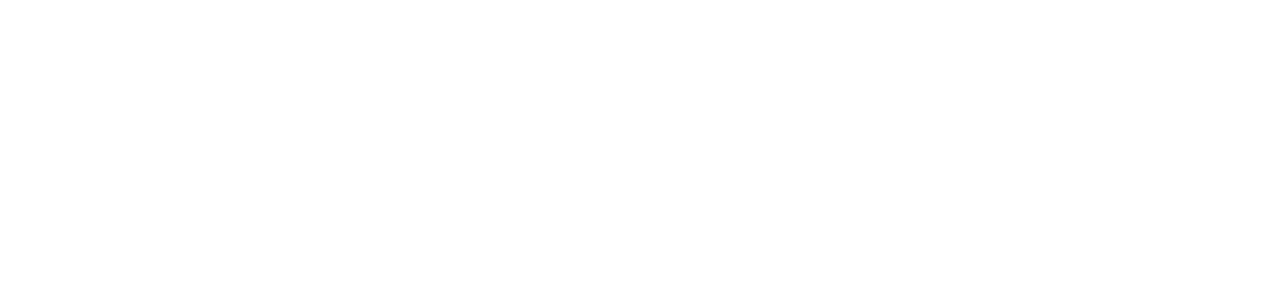
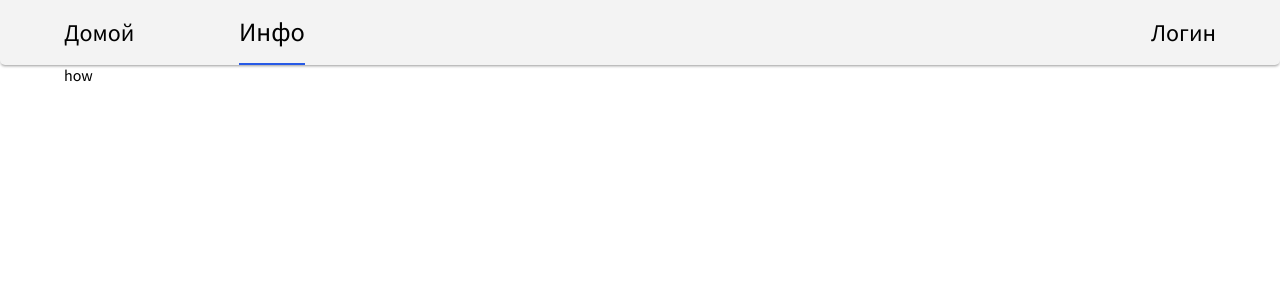
Before and after one commit to TheFloGus/testJazzTeam, a React (Create React App) app: page /info in a window 1280 px wide. Shown: the top 300 px of the page. Built offline with nearby package versions, Linux system fonts and the light colour scheme.

Commit message:
feat: add navbar and links

```diff
--- a/package.json
+++ b/package.json
@@ -9,6 +9,8 @@
     "@testing-library/user-event": "^13.5.0",
     "react": "^17.0.2",
     "react-dom": "^17.0.2",
+    "react-redux": "^7.2.6",
+    "react-router-dom": "^6.2.1",
     "react-scripts": "5.0.0",
     "web-vitals": "^2.1.4"
   },
--- a/public/index.html
+++ b/public/index.html
@@ -1,20 +1,21 @@
 <!DOCTYPE html>
 <html lang="en">
+
 <head>
 	<meta charset="utf-8" />
 	<link rel="icon" href="%PUBLIC_URL%/favicon.ico" />
 	<meta name="viewport" content="width=device-width, initial-scale=1" />
 	<meta name="theme-color" content="#000000" />
-    <meta
-      name="description"
-      content="Web site created using create-react-app"
-    />
+	<meta name="description" content="Web site created using create-react-app" />
 	<link rel="apple-touch-icon" href="%PUBLIC_URL%/logo192.png" />
 	<!--
       manifest.json provides metadata used when your web app is installed on a
       user's mobile device or desktop. See https://developers.google.com/web/fundamentals/web-app-manifest/
     -->
 	<link rel="manifest" href="%PUBLIC_URL%/manifest.json" />
+	<link rel="preconnect" href="https://fonts.googleapis.com">
+	<link rel="preconnect" href="https://fonts.gstatic.com" crossorigin>
+	<link href="https://fonts.googleapis.com/css2?family=Source+Sans+Pro:wght@400;600&display=swap" rel="stylesheet">
 	<!--
       Notice the use of %PUBLIC_URL% in the tags above.
       It will be replaced with the URL of the `public` folder during the build.
@@ -26,6 +27,7 @@
     -->
 	<title>JazzTeam Test</title>
 </head>
+
 <body>
 	<noscript>You need to enable JavaScript to run this app.</noscript>
 	<div id="root"></div>
@@ -40,4 +42,5 @@
       To create a production bundle, use `npm run build` or `yarn build`.
     -->
 </body>
+
 </html>
--- a/src/App.css
+++ b/src/App.css
@@ -0,0 +1,4 @@
+.container {
+	width: 90%;
+	margin: 0 auto;
+}
--- a/src/App.js
+++ b/src/App.js
@@ -1,8 +1,16 @@
-import './App.css';
+import "./App.css";
+import Navigation from "./components/Navigation";
+import { BrowserRouter } from "react-router-dom";
+import { Provider } from "react-redux";
+import { store } from "./store/Store";
 
 function App() {
   return (
-    <></>
+	<Provider store={store}>
+    <BrowserRouter>
+      <Navigation />
+    </BrowserRouter>
+	</Provider>
   );
 }
 
--- /dev/null
+++ b/src/components/Home.js
@@ -0,0 +1,5 @@
+function Home() {
+	return ( <></> );
+}
+
+export default Home;
--- a/src/components/Navigation.js
+++ b/src/components/Navigation.js
@@ -0,0 +1,79 @@
+import "../styles/navigation.css";
+import { Routes, Route, Navigate, NavLink } from "react-router-dom";
+import { useSelector } from "react-redux";
+
+
+export default function Navigation() {
+  const isLoggedIn = useSelector((state) => state.userData.isLoggedIn);
+  const currentUser = useSelector((state) => state.userData.currentUser);
+
+  return (
+    <>
+      <header className="navigation">
+        <div className="container">
+          <div className="nav__items">
+            <div className="nav__items--main">
+              <NavLink to="/" className="nav__link">
+                <div className="nav__button">Домой</div>
+              </NavLink>
+              <NavLink to="/info" className="nav__link">
+                <div className="nav__button">Инфо</div>
+              </NavLink>
+
+              {isLoggedIn ? (
+                <NavLink to="/calendar" className="nav__link">
+                  <div className="nav__button">Calendar</div>
+                </NavLink>
+              ) : (
+                <div></div>
+              )}
+            </div>
+            <div className="nav__items--side">
+              {isLoggedIn ? (
+                <NavLink to="/profile" className="nav__link">
+                  <div className="nav__button">
+                    {currentUser.userLogin}'s profile
+                  </div>
+                </NavLink>
+              ) : (
+                <NavLink to="/login" className="nav__link">
+                  <div className="nav__button">Логин</div>
+                </NavLink>
+              )}
+            </div>
+          </div>
+        </div>
+      </header>
+
+      <div className="page">
+        <div className="container">
+          <Routes>
+            <Route path="/" element={<div>hello</div>} />
+            <Route path="/info" element={<div>how</div>} />
+            {
+              <Route
+                path="/login"
+                element={
+                  isLoggedIn ? <Navigate to="/profile" /> : <div>login</div>
+                }
+              />
+            }
+            {
+              <Route
+                path="/profile"
+                element={isLoggedIn ? <div>you</div> : <Navigate to="/login" />}
+              />
+            }
+            {
+              <Route
+                path="/calendar"
+                element={isLoggedIn ? <div>you</div> : <Navigate to="/login" />}
+              />
+            }
+			<Route path="*" element={<Navigate to="/" />} />
+          </Routes>
+        </div>
+      </div>
+    </>
+  );
+}
--- a/src/components/slices/UserDataSlice.js
+++ b/src/components/slices/UserDataSlice.js
@@ -3,10 +3,10 @@
 const initialState = {
   users: [
     {
-      userLogin: "theFloGus",
+      userLogin: "admin",
       userName: "Eugene",
       userSurname: "Brednev",
-      userPassword: "1234",
+      userPassword: "12345678",
       userEvents: [
         {
           title: "event1",
--- a/src/index.css
+++ b/src/index.css
@@ -1,13 +1,28 @@
+*{
+	margin: 0;
+	padding: 0;
+	box-sizing: border-box;
+}
+
+a{
+	text-decoration: none;
+	color: #000000;
+}
+
 body {
-  margin: 0;
-  font-family: -apple-system, BlinkMacSystemFont, 'Segoe UI', 'Roboto', 'Oxygen',
-    'Ubuntu', 'Cantarell', 'Fira Sans', 'Droid Sans', 'Helvetica Neue',
+  max-width: 1400px;
+  min-height: 100vh;
+  margin: 0 auto;
+  font-family: -apple-system, BlinkMacSystemFont, "Segoe UI", "Roboto", "Oxygen",
+    "Ubuntu", "Cantarell", "Fira Sans", "Droid Sans", "Helvetica Neue",
     sans-serif;
   -webkit-font-smoothing: antialiased;
   -moz-osx-font-smoothing: grayscale;
+  font-family: 'Source Sans Pro', sans-serif;
+  font-size: 16px;
 }
 
 code {
-  font-family: source-code-pro, Menlo, Monaco, Consolas, 'Courier New',
+  font-family: source-code-pro, Menlo, Monaco, Consolas, "Courier New",
     monospace;
 }
--- /dev/null
+++ b/src/styles/navigation.css
@@ -0,0 +1,50 @@
+.navigation {
+	width: 100%;
+	background-color: rgb(243, 243, 243);
+	border-bottom-left-radius: 5px;
+	border-bottom-right-radius: 5px;
+	box-shadow: 0 2px 3px -1px rgb(0 0 0 / 0.4);
+}
+
+.nav__items {
+	display: flex;
+	width: 100%;
+	height: 65px;
+	align-items: center;
+	justify-content: space-between;
+	/* padding: 20px 0; */
+	font-size: 1.5em;
+}
+
+.nav__items--main{
+	width:30%;
+	height: 100%;
+	display: flex;
+	align-items: center;
+	justify-content: space-between;
+}
+
+.nav__items--side{
+	width:30%;
+	height: 100%;
+	display: flex;
+	align-items: center;
+	justify-content: end;
+}
+
+.nav__link{
+	display: flex;
+	align-items: center;
+	transition: all 0.1s linear;
+	height: 100%;
+}
+
+.nav__link:hover{
+	font-size: 1.1em;
+	border-bottom: 2px solid rgb(39, 90, 230);
+}
+
+.nav__link.active{
+	font-size: 1.1em;
+	border-bottom: 2px solid rgb(39, 90, 230);
+}
```
Also changed, not shown: 1 other file (tests, documents, lock files or other folders). Lines whose indentation alone changed are shown as unchanged.
